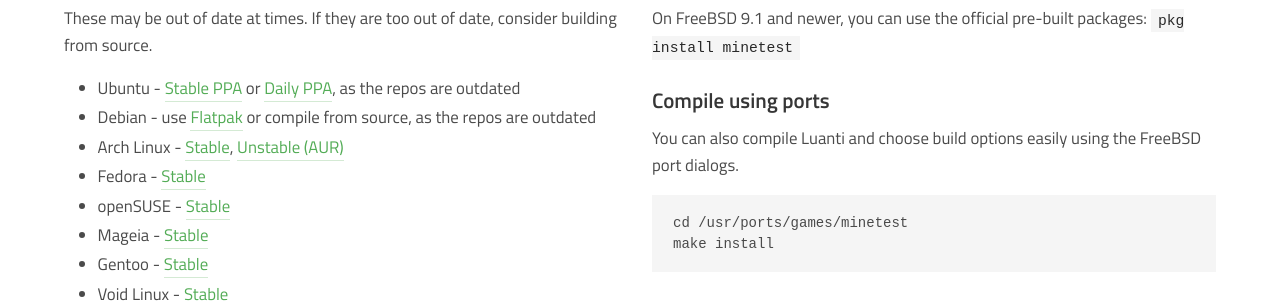
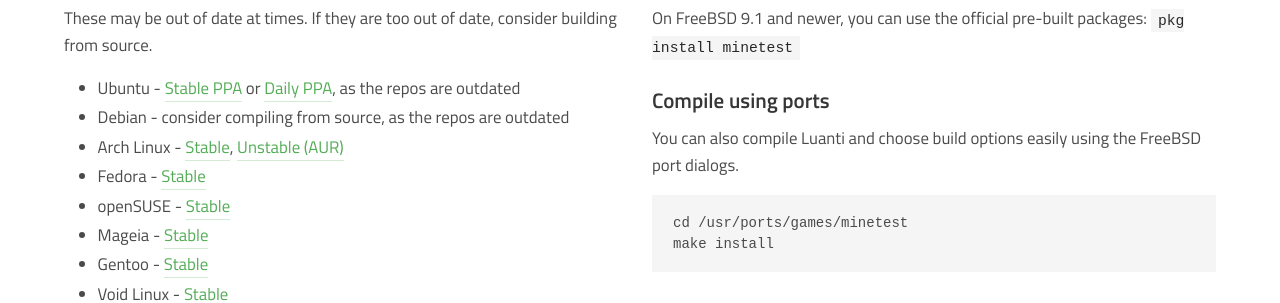
Before and after one commit to minetest/minetest.github.io, a Jekyll site: the page built from downloads.html, in a window 1280 px wide. Shown: the part 1039-1342 px from the top of the page. Built offline with Jekyll 4.4.1, drawn with Linux system fonts in a browser that asks for light colours; comment, search, counter and statistics services are not loaded.

Commit message:
forgot one

```diff
--- a/downloads.html
+++ b/downloads.html
@@ -112,9 +112,10 @@ redirect_from:
             as the repos are outdated
           </li>
           <li>
-            Debian - use
+            Debian - consider compiling from source, as the repos are outdated
+            <!-- use
             <a href="https://flathub.org/apps/details/net.minetest.Minetest">Flatpak</a>
-            or compile from source, as the repos are outdated
+            or compile from source, as the repos are outdated -->
           </li>
           <li>Arch Linux -
               <a href="https://archlinux.org/packages/?q=luanti">Stable</a>,
```
